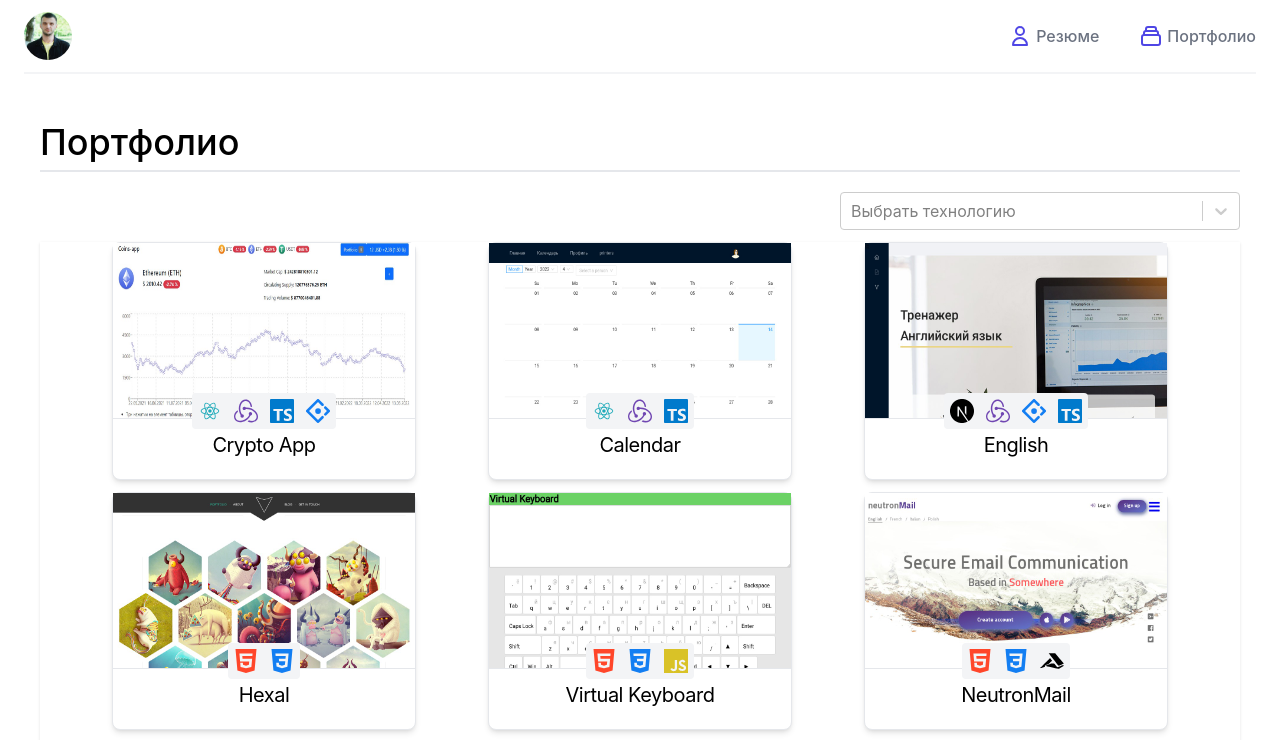
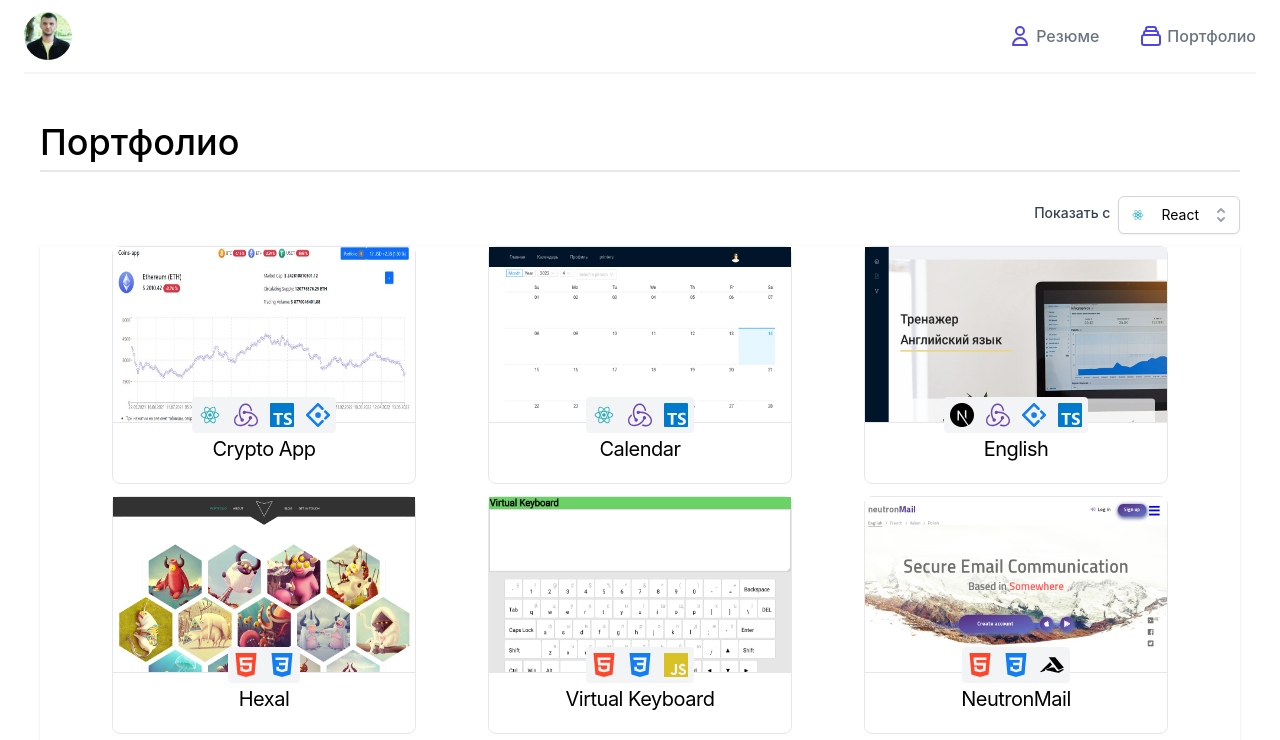
Before and after one commit to sklevzhic/cv, a Next.js app: page /portfolio in a window 1280 px wide. Shown: the top 740 px of the page. Built offline with nearby package versions, Linux system fonts and the light colour scheme.

Commit message:
fixed styles

```diff
--- a/app/components/CardPortfolio.tsx
+++ b/app/components/CardPortfolio.tsx
@@ -12,7 +12,7 @@ interface CardPortfolioProps {
 const CardPortfolio: FC<CardPortfolioProps> = ({el}) => {
     return <Link href={"portfolio/" + el.id}>
         <div
-            className="min-w-[16em] max-w-[19em] bg-white rounded-lg border border-gray-200 shadow-md mb-3 cursor-pointer">
+            className="min-w-[16em] max-w-[19em] bg-white rounded-lg border border-gray-200 mb-3 cursor-pointer">
             <figcaption className="h-44 overflow-hidden border-b">
                 <img
                     src={(typeof el.image === "string") ? el.image : el.image.src}
--- a/app/components/FilterInputItem.tsx
+++ b/app/components/FilterInputItem.tsx
@@ -1,35 +1,16 @@
-import React, { FC } from "react";
+import React, {FC, useState, Fragment} from "react";
+import {Listbox, Transition} from '@headlessui/react'
+import classNames from "classnames";
+import {HiSelector, HiCheck} from "react-icons/hi"
 
-import Select from 'react-select';
 import {icons} from "../consts/icons";
 import Icon from "./Icon";
-import {useDispatch, useSelector} from "react-redux";
-import {RootState} from "../../store";
-import { useRouter } from "next/router";
 
 interface FilterInputItemProps {
 
 }
 
-
 const FilterInputItem: FC<FilterInputItemProps> = ({}) => {
-    const router = useRouter();
-    const dispatch = useDispatch()
-
-    let { technologies } = useSelector((state: RootState) => state.portfolio)
-
-
-    let tagsURL = router.query?.tags
-    //
-    // useEffect(() => {}, )
-    // console.log(tagsURL)
-
-
-    // let onChangeTechnologies = (tags: ITag[]) => {
-    //     let values = tags.map((el) => el.value).join(",")
-    //     router.push({ href: '/', query: { tags: values  } });
-    // }
-
     let arrForSelect: any[] = Object.keys(icons).map(key => {
         return {
             "value": key,
@@ -38,30 +19,136 @@ const FilterInputItem: FC<FilterInputItemProps> = ({}) => {
             "color": icons[key].color,
         }
     })
+    const [selected, setSelected] = useState(arrForSelect[0])
+    console.log(selected)
+    console.log(arrForSelect[0])
 
-    const formatOptionLabel = ({value, label, icon, color}: any) => (
-        <div className={"flex flex-row items-center"}>
-            <Icon color={color} icon={icon} />
-            <div>
-                {label}
-            </div>
-        </div>
-    );
+    return (
+        <Listbox value={selected} onChange={setSelected}>
+            {({open}) => (
+                <>
+                    <Listbox.Label className="block text-sm font-medium text-gray-700 mr-2">Показать с </Listbox.Label>
+                    <div className="mt-1 relative">
+                        <Listbox.Button
+                                className="relative w-full bg-white border border-gray-300 rounded-md shadow-sm pl-3 pr-10 py-2 text-left cursor-default focus:outline-none focus:ring-1 focus:ring-indigo-500 focus:border-indigo-500 sm:text-sm">
+                              <span className="flex items-center">
+                                  <Icon icon={selected.icon} color={selected.color}/>
+                                <span className="ml-3 block truncate">{selected.label}</span>
+                              </span>
+                            <span
+                                className="ml-3 absolute inset-y-0 right-0 flex items-center pr-2 pointer-events-none">
+                                <HiSelector className="h-5 w-5 text-gray-400" aria-hidden="true"/>
+                              </span>
+                        </Listbox.Button>
 
+                        <Transition
+                            show={open}
+                            as={Fragment}
+                            leave="transition ease-in duration-100"
+                            leaveFrom="opacity-100"
+                            leaveTo="opacity-0"
+                        >
+                            <Listbox.Options
+                                className="absolute z-10 mt-1 bg-white shadow-lg max-h-56 rounded-md py-1 text-base ring-1 ring-black ring-opacity-5 overflow-auto focus:outline-none sm:text-sm">
+                                {arrForSelect.map((item) => {
+                                    return <Listbox.Option
+                                        key={item.id}
+                                        className={({active}) =>
+                                            classNames(
+                                                active ? 'text-white bg-indigo-600' : 'text-gray-900',
+                                                'cursor-default select-none relative py-2 pl-3 pr-9'
+                                            )
+                                        }
+                                        value={item}
+                                    >
+                                        {({selected, active}) => (
+                                            <>
+                                                <div className="flex items-center">
+                                                    <Icon icon={item.icon} color={item.color}/>
+                                                    <span
+                                                        className={classNames(selected ? 'font-semibold' : 'font-normal', 'ml-3 block truncate')}
+                                                    >
+                                                        {item.label}
+                                                      </span>
+                                                </div>
 
+                                                {selected ? (
+                                                    <span
+                                                        className={classNames(
+                                                            active ? 'text-white' : 'text-indigo-600',
+                                                            'absolute inset-y-0 right-0 flex items-center pr-4'
+                                                        )}
+                                                    >
+                                                        <HiCheck className="h-5 w-5" aria-hidden="true"/>
+                                                      </span>
+                                                ) : null}
+                                            </>
+                                        )}
+                                    </Listbox.Option>
+                                })}
+                            </Listbox.Options>
+                        </Transition>
+                    </div>
+                </>
+            )}
+        </Listbox>
 
-
-    return <Select
-        defaultValue={technologies}
-        placeholder={"Выбрать технологию"}
-        formatOptionLabel={formatOptionLabel}
-        // onChange={onChangeTechnologies}
-        isMulti
-        name="colors"
-        options={arrForSelect}
-        className="basic-multi-select sm:w-full md:w-full lg:w-2/6 "
-        classNamePrefix="select"
-    />
+    )
 }
 
 export default FilterInputItem
+
+
+// const FilterInputItem: FC<FilterInputItemProps> = ({}) => {
+//     const router = useRouter();
+//     const dispatch = useDispatch()
+//
+//     let { technologies } = useSelector((state: RootState) => state.portfolio)
+//
+//
+//     let tagsURL = router.query?.tags
+//     //
+//     // useEffect(() => {}, )
+//     // console.log(tagsURL)
+//
+//
+//     // let onChangeTechnologies = (tags: ITag[]) => {
+//     //     let values = tags.map((el) => el.value).join(",")
+//     //     router.push({ href: '/', query: { tags: values  } });
+//     // }
+//
+//     let arrForSelect: any[] = Object.keys(icons).map(key => {
+//         return {
+//             "value": key,
+//             "label": icons[key].label,
+//             "icon": icons[key].icon,
+//             "color": icons[key].color,
+//         }
+//     })
+//
+//     const formatOptionLabel = ({value, label, icon, color}: any) => (
+//         <div className={"flex flex-row items-center"}>
+//             <Icon color={color} icon={icon} />
+//             <div>
+//                 {label}
+//             </div>
+//         </div>
+//     );
+//
+//
+//
+//
+//     return <Select
+//         defaultValue={technologies}
+//         placeholder={"Выбрать технологию"}
+//         formatOptionLabel={formatOptionLabel}
+//         // onChange={onChangeTechnologies}
+//         isMulti
+//         name="colors"
+//         options={arrForSelect}
+//         className="basic-multi-select sm:w-full md:w-full lg:w-2/6 "
+//         classNamePrefix="select"
+//     />
+// }
+//
+// export default FilterInputItem
--- a/app/components/TechnologyItem.tsx
+++ b/app/components/TechnologyItem.tsx
@@ -16,7 +16,6 @@ interface TechnologyItemProps {
 
 const TechnologyItem: FC<TechnologyItemProps> = ({icon, small = false}) => {
     let Icon = icons[icon]?.icon || SiAccusoft
-    let name = icons[icon]?.name || icon
     let label = icons[icon]?.label
     let color = icons[icon]?.color
     if (small) {
```
